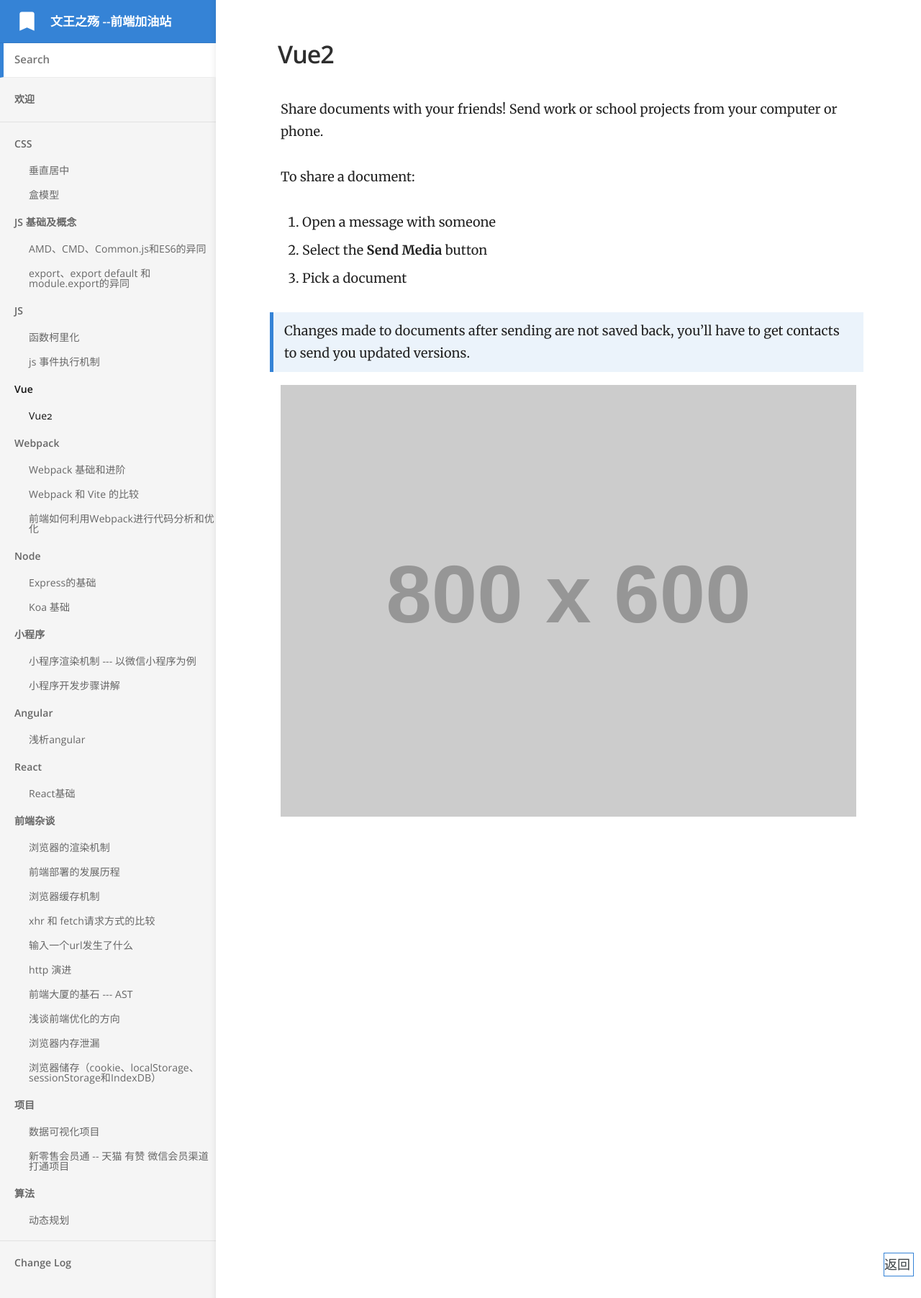
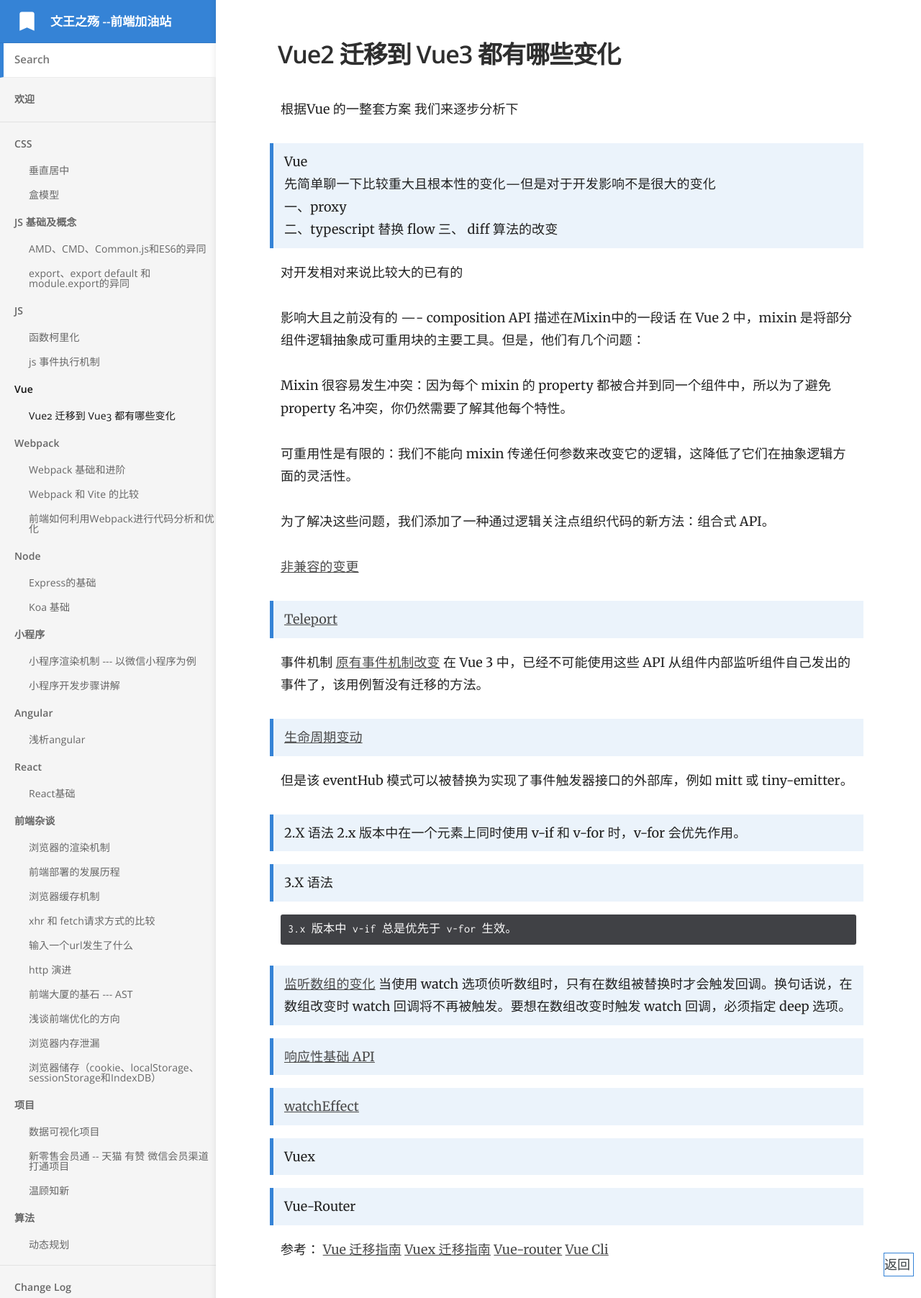
Before and after one commit to wenwangzhishang/web-Knowledge, a Jekyll site: the page built from _docs/C_Vue/documents.md, in a window 1280 px wide. Shown: the whole page at 72% size. Built offline with Jekyll 4.4.1, drawn with Linux system fonts in a browser that asks for light colours.

Commit message:
some record

```diff
--- a/_docs/C_Vue/documents.md
+++ b/_docs/C_Vue/documents.md
@@ -1,17 +1,69 @@
 ---
-title: Vue2
+title: Vue2 迁移到 Vue3 都有哪些变化
 category: Vue
 order: 1
 ---
 
-Share documents with your friends! Send work or school projects from your computer or phone.
+根据Vue 的一整套方案 我们来逐步分析下
 
-To share a document:
+> Vue
+  先简单聊一下比较重大且根本性的变化---但是对于开发影响不是很大的变化
+  一、proxy
+  二、typescript  替换 flow
+  三、 diff 算法的改变
 
-1. Open a message with someone
-2. Select the **Send Media** button
-3. Pick a document
+  对开发相对来说比较大的已有的
 
-> Changes made to documents after sending are not saved back, you'll have to get contacts to send you updated versions.
 
-![](//placehold.it/800x600)
+  影响大且之前没有的 ---- composition API
+  描述在Mixin中的一段话
+  在 Vue 2 中，mixin 是将部分组件逻辑抽象成可重用块的主要工具。但是，他们有几个问题：
+
+  Mixin 很容易发生冲突：因为每个 mixin 的 property 都被合并到同一个组件中，所以为了避免 property 名冲突，你仍然需要了解其他每个特性。
+
+  可重用性是有限的：我们不能向 mixin 传递任何参数来改变它的逻辑，这降低了它们在抽象逻辑方面的灵活性。
+
+  为了解决这些问题，我们添加了一种通过逻辑关注点组织代码的新方法：组合式 API。
+
+  [非兼容的变更](https://v3.cn.vuejs.org/guide/migration/introduction.html#%E5%85%A8%E5%B1%80-api)
+
+  > [Teleport](https://v3.cn.vuejs.org/guide/teleport.html#%E4%B8%8E-vue-components-%E4%B8%80%E8%B5%B7%E4%BD%BF%E7%94%A8)
+
+
+  事件机制 [原有事件机制改变](https://v3.cn.vuejs.org/guide/migration/events-api.html#%E8%BF%81%E7%A7%BB%E7%AD%96%E7%95%A5)
+  在 Vue 3 中，已经不可能使用这些 API 从组件内部监听组件自己发出的事件了，该用例暂没有迁移的方法。
+  > [生命周期变动](https://v3.cn.vuejs.org/api/options-lifecycle-hooks.html#rendertracked)
+
+
+  但是该 eventHub 模式可以被替换为实现了事件触发器接口的外部库，例如 mitt 或 tiny-emitter。
+
+  > 2.X 语法
+    2.x 版本中在一个元素上同时使用 v-if 和 v-for 时，v-for 会优先作用。
+
+  > 3.X 语法
+
+    3.x 版本中 v-if 总是优先于 v-for 生效。
+
+
+  > [监听数组的变化](https://v3.cn.vuejs.org/guide/migration/watch.html#%E6%A6%82%E8%A7%88)
+    当使用 watch 选项侦听数组时，只有在数组被替换时才会触发回调。换句话说，在数组改变时 watch 回调将不再被触发。要想在数组改变时触发 watch 回调，必须指定 deep 选项。
+
+  > [响应性基础 API](https://v3.cn.vuejs.org/api/basic-reactivity.html#reactive)
+
+  >[watchEffect](https://v3.cn.vuejs.org/api/computed-watch-api.html#watcheffect)
+
+
+
+
+> Vuex
+
+> Vue-Router
+
+
+
+
+参考：
+[Vue 迁移指南](https://v3.cn.vuejs.org/guide/migration/introduction.html)
+[Vuex 迁移指南](https://next.vuex.vuejs.org/zh/guide/migrating-to-4-0-from-3-x.html)
+[Vue-router](https://next.router.vuejs.org/zh/guide/migration/index.html)
+[Vue Cli](https://cli.vuejs.org/zh/guide/)
```
Also changed, not shown: _docs/M_Program/program_3.md (added, +15 -0 lines), README.md.
